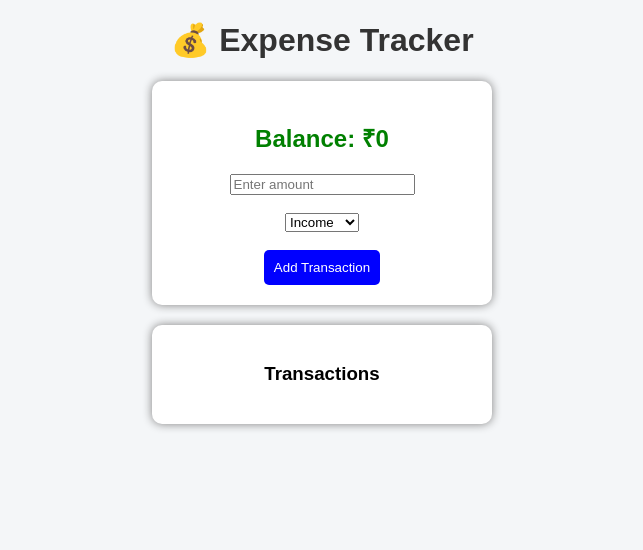
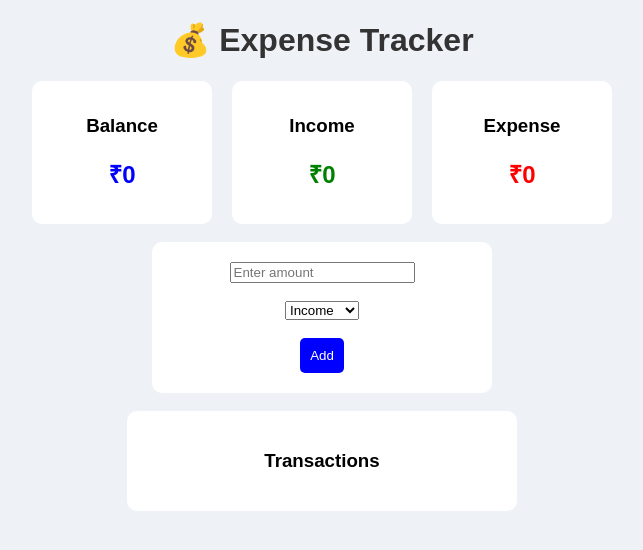
Before and after one commit to rutujapalande-hub/expense-tracker, a Flask app: page / in a window 1280 px wide. Shown: the top 550 px of the page, without its empty margins (318-961 px from the left). Run offline with Flask 3, Linux system fonts and the light colour scheme.

Commit message:
Update index.html

```diff
--- a/templates/index.html
+++ b/templates/index.html
@@ -4,14 +4,34 @@
     <title>Expense Tracker</title>
 </head>
 
-<body style="font-family: Arial; background:#f4f6f8; text-align:center;">
+<body style="font-family: Arial; background:#eef2f7; text-align:center;">
 
 <h1 style="color:#333;">💰 Expense Tracker</h1>
 
-<div style="background:white; padding:20px; margin:20px auto; width:300px; border-radius:10px; box-shadow:0 0 10px gray;">
+<!-- SUMMARY CARDS -->
+<div style="display:flex; justify-content:center; gap:20px;">
 
-    <h2 style="color:green;">Balance: ₹{{ balance }}</h2>
+<div style="background:white; padding:15px; width:150px; border-radius:10px;">
+    <h3>Balance</h3>
+    <h2 style="color:blue;">₹{{ balance }}</h2>
+</div>
 
+<div style="background:white; padding:15px; width:150px; border-radius:10px;">
+    <h3>Income</h3>
+    <h2 style="color:green;">₹{{ income }}</h2>
+</div>
+
+<div style="background:white; padding:15px; width:150px; border-radius:10px;">
+    <h3>Expense</h3>
+    <h2 style="color:red;">₹{{ expense }}</h2>
+</div>
+
+</div>
+
+<br>
+
+<!-- FORM -->
+<div style="background:white; padding:20px; width:300px; margin:auto; border-radius:10px;">
     <form method="POST">
         <input type="number" name="amount" placeholder="Enter amount" required><br><br>
 
@@ -20,19 +40,25 @@
             <option value="expense">Expense</option>
         </select><br><br>
 
-        <button style="background:blue; color:white; padding:10px; border:none; border-radius:5px;">
-            Add Transaction
+        <button type="submit" style="background:blue; color:white; padding:10px; border:none; border-radius:5px;">
+            Add
         </button>
     </form>
 </div>
 
-<div style="background:white; padding:20px; width:300px; margin:auto; border-radius:10px; box-shadow:0 0 10px gray;">
+<br>
+
+<!-- TRANSACTIONS -->
+<div style="background:white; padding:20px; width:350px; margin:auto; border-radius:10px;">
     <h3>Transactions</h3>
 
     {% for t in transactions %}
-        <p style="color:{% if t.type=='income' %}green{% else %}red{% endif %};">
-            {{ t.type }} : ₹{{ t.amount }}
-        </p>
+        <div style="display:flex; justify-content:space-between; margin:5px;">
+            <span style="color:{% if t.type=='income' %}green{% else %}red{% endif %};">
+                {{ t.type }} ₹{{ t.amount }}
+            </span>
+            <a href="/delete/{{ t.id }}" style="color:red;">Delete</a>
+        </div>
     {% endfor %}
 
 </div>
```
